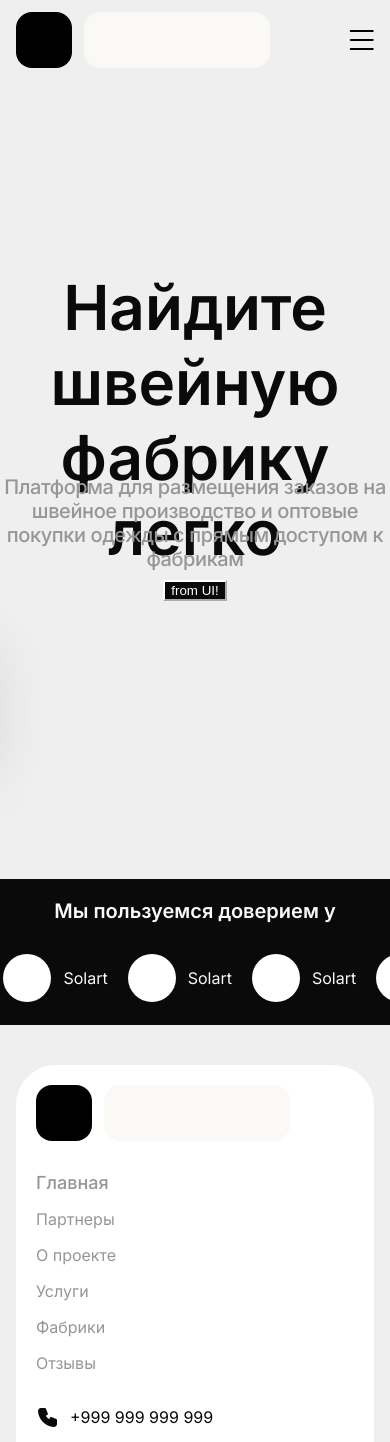
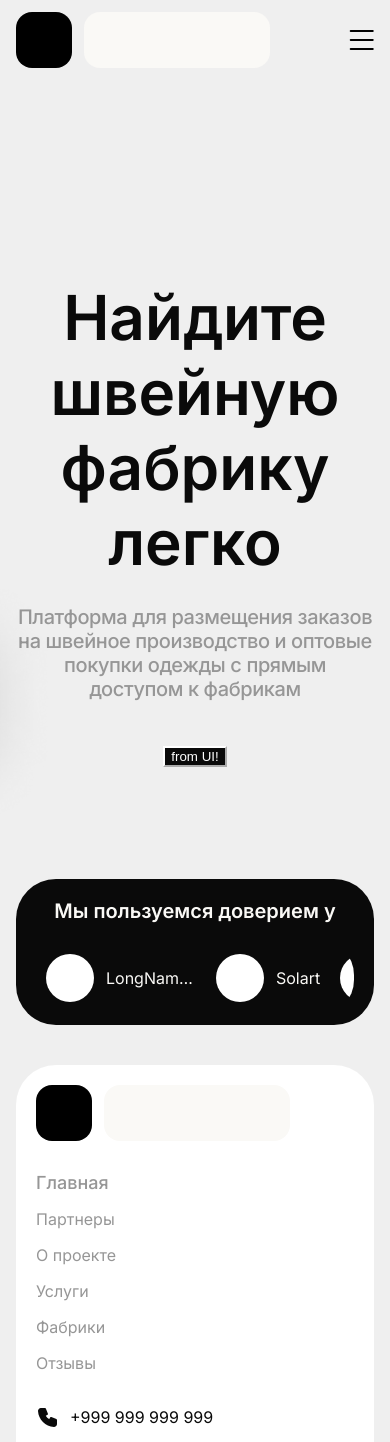
Before and after one commit to askarbekovDev/zentext, a Next.js app: page / in a window 390 px wide. Shown: the top 1442 px of the page. Built offline with nearby package versions, Linux system fonts and the light colour scheme.

Commit message:
landing in process

```diff
--- a/src/components/intro.tsx/index.module.scss
+++ b/src/components/intro.tsx/index.module.scss
@@ -14,9 +14,24 @@
   display: flex;
   flex-direction: column;
   align-items: center;
+  position: relative;
+  width: 100%;
+  padding-inline: 80px;
+  @media (max-width: 1200px) {
+    padding-inline: 60px;
+  }
+  @media (max-width: 1000px) {
+    padding-inline: 40px;
+  }
+  @media (max-width: 768px) {
+    padding-inline: 30px;
+  }
+  @media (max-width: 500px) {
+    padding-inline: 16px;
+  }
   .mainTitle {
-    position: absolute;
-    top: 190px;
+    position: relative;
+    top: 200px;
     max-width: 833px;
     width: 100%;
     font-weight: 600;
@@ -27,8 +42,8 @@
   }
 
   .subTitle {
-    position: absolute;
-    top: 395px;
+    position: relative;
+    top: 225px;
     max-width: 600px;
     width: 100%;
     font-size: 20px;
@@ -38,22 +53,39 @@
     text-align: center;
     color: var(--secondary_grey);
   }
+  .btn {
+    position: relative;
+    top: 270px;
+    background-color: var(--secondary_dark);
+  }
 }
 
-.btn {
+.inTrustWrapper {
+  max-width: 1440px;
+  width: 100%;
+  height: fit-content;
   position: absolute;
-  top: 500px;
-  background-color: var(--secondary_dark);
+  bottom: 0;
+  padding-inline: 80px;
+  @media (max-width: 1200px) {
+    padding-inline: 60px;
+  }
+  @media (max-width: 1000px) {
+    padding-inline: 40px;
+  }
+  @media (max-width: 768px) {
+    padding-inline: 30px;
+  }
+  @media (max-width: 500px) {
+    padding-inline: 16px;
   }
 
   .inTrust {
-  position: absolute;
-  bottom: 0;
     display: flex;
     align-items: center;
     justify-content: space-between;
     max-width: 1280px;
-  width: auto;
+    width: 100%;
     height: 178px;
     background-color: var(--secondary_dark);
     border-radius: 40px;
@@ -75,6 +107,7 @@
         font-weight: 600;
         text-align: center;
         margin: 10px 0;
+      }
     }
   }
 }
@@ -144,5 +177,5 @@
   position: absolute;
   top: 50%;
   left: 50%;
-  transform: translate(-410px, 20px);
+  transform: translate(-410px, 10px);
 }
--- a/src/components/intro.tsx/index.tsx
+++ b/src/components/intro.tsx/index.tsx
@@ -25,6 +25,7 @@ const Intro = () => {
         </h3>
         <button className={styles.btn}>from UI!</button>
       </div>
+      <div className={styles.inTrustWrapper}>
         <div className={styles.inTrust}>
           <h5 className={styles.text}>Мы пользуемся доверием у</h5>
           <div className={styles.companies}>
@@ -42,6 +43,7 @@ const Intro = () => {
                 <span title={company}>{company}</span>
               </div>
             ))}
+          </div>
         </div>
       </div>
       <Image
```
Lines whose indentation alone changed are shown as unchanged.
